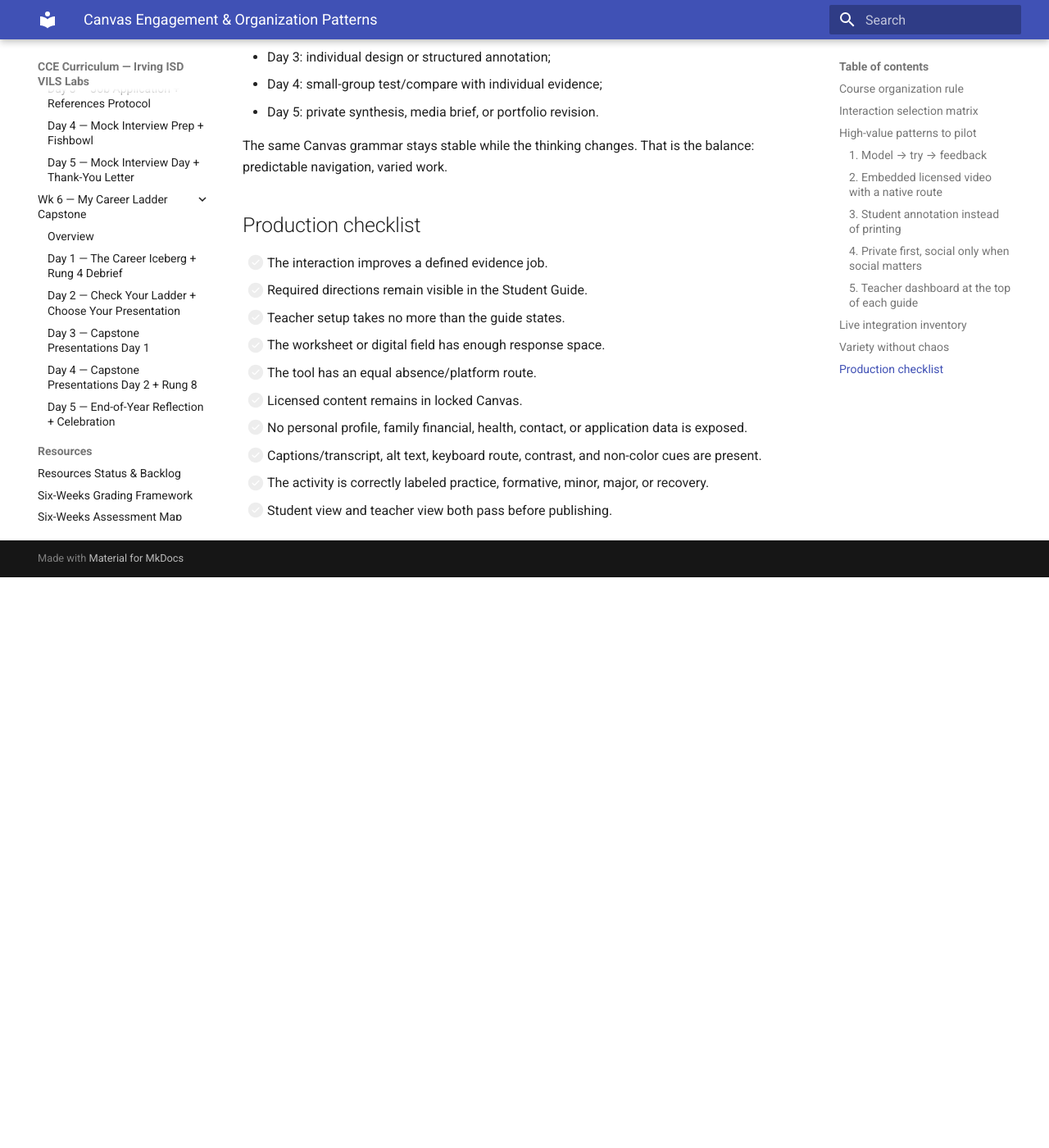
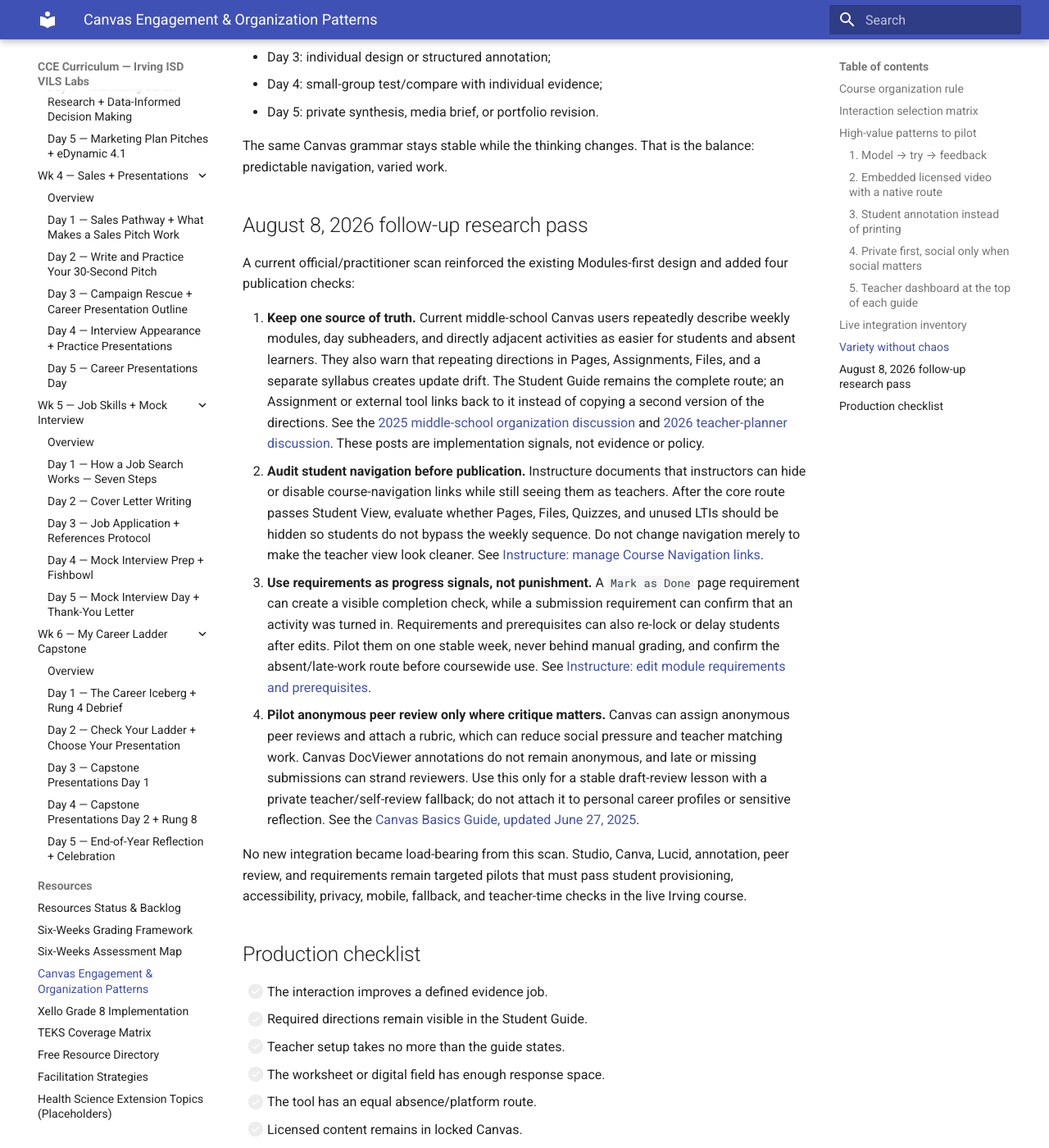
Before and after one commit to elbrielle/cce-curriculum, an MkDocs documentation site: the page built from docs/resources/canvas-engagement-and-organization-patterns.md, in a window 1280 px wide and 1400 px high, scrolled down 4722 px. Shown: the whole window at 82% size. Built offline with MkDocs 1.6.1 and Material for MkDocs 9.7.7, drawn with Linux system fonts in a browser that asks for light colours; the version menu is left out; before the commit the page ends 5426 px from its top, so only the background shows below that.

Commit message:
Refine Canvas organization research standard

```diff
--- a/docs/resources/canvas-engagement-and-organization-patterns.md
+++ b/docs/resources/canvas-engagement-and-organization-patterns.md
@@ -110,6 +110,17 @@
 
 The same Canvas grammar stays stable while the thinking changes. That is the balance: predictable navigation, varied work.
 
+## August 8, 2026 follow-up research pass
+
+A current official/practitioner scan reinforced the existing Modules-first design and added four publication checks:
+
+1. **Keep one source of truth.** Current middle-school Canvas users repeatedly describe weekly modules, day subheaders, and directly adjacent activities as easier for students and absent learners. They also warn that repeating directions in Pages, Assignments, Files, and a separate syllabus creates update drift. The Student Guide remains the complete route; an Assignment or external tool links back to it instead of copying a second version of the directions. See the [2025 middle-school organization discussion](https://www.reddit.com/r/Teachers/comments/1mnhate/teachers_that_use_canvas_how_do_you_set_up_your/) and [2026 teacher-planner discussion](https://www.reddit.com/r/canvas/comments/1v89ezg/teachers_who_use_canvas_how_do_you_organize/). These posts are implementation signals, not evidence or policy.
+2. **Audit student navigation before publication.** Instructure documents that instructors can hide or disable course-navigation links while still seeing them as teachers. After the core route passes Student View, evaluate whether Pages, Files, Quizzes, and unused LTIs should be hidden so students do not bypass the weekly sequence. Do not change navigation merely to make the teacher view look cleaner. See [Instructure: manage Course Navigation links](https://community.instructure.com/en/kb/articles/660741-how-do-i-manage-course-navigation-links).
+3. **Use requirements as progress signals, not punishment.** A `Mark as Done` page requirement can create a visible completion check, while a submission requirement can confirm that an activity was turned in. Requirements and prerequisites can also re-lock or delay students after edits. Pilot them on one stable week, never behind manual grading, and confirm the absent/late-work route before coursewide use. See [Instructure: edit module requirements and prerequisites](https://community.instructure.com/en/kb/articles/660900-how-do-i-edit-or-delete-a-module).
+4. **Pilot anonymous peer review only where critique matters.** Canvas can assign anonymous peer reviews and attach a rubric, which can reduce social pressure and teacher matching work. Canvas DocViewer annotations do not remain anonymous, and late or missing submissions can strand reviewers. Use this only for a stable draft-review lesson with a private teacher/self-review fallback; do not attach it to personal career profiles or sensitive reflection. See the [Canvas Basics Guide, updated June 27, 2025](https://community.canvaslms.com/html/assets/Canvas_Basics_Guide.pdf).
+
+No new integration became load-bearing from this scan. Studio, Canva, Lucid, annotation, peer review, and requirements remain targeted pilots that must pass student provisioning, accessibility, privacy, mobile, fallback, and teacher-time checks in the live Irving course.
+
 ## Production checklist
 
 - [ ] The interaction improves a defined evidence job.
```
